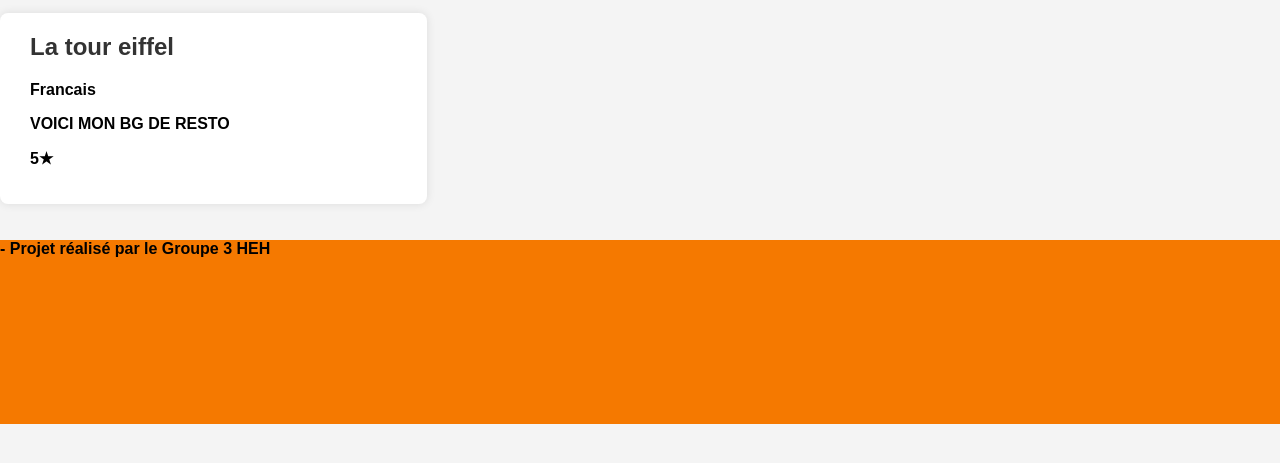
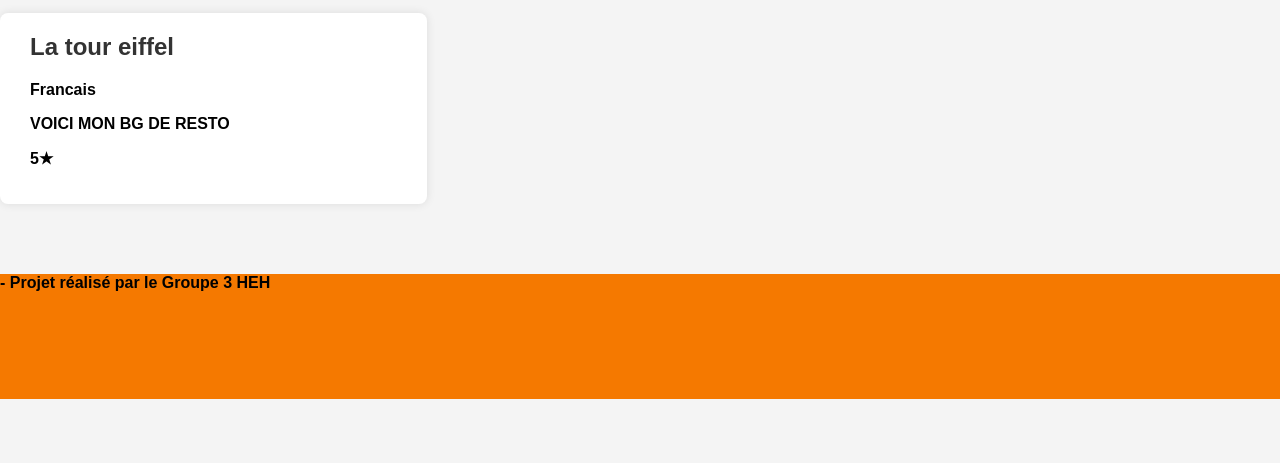
Before and after one commit to Blxtch/gitGroupe3SemaineProjetInter, a PHP site: page / in a window 1280 px wide. Shown: the part 274-737 px from the top of the page. Run offline with PHP 8.4, Linux system fonts and the light colour scheme; the visitor is signed in with stand-in values (Sample User, id 1); data comes from the database, SQL or seed files in the repository.

Commit message:
css debug

```diff
--- a/css/styleAccueil.css
+++ b/css/styleAccueil.css
@@ -16,6 +16,7 @@ header img{
 main{
     display:grid;
     grid-template-columns: 1fr 1fr 1fr;
+    margin-bottom: 50px;
 }
 
 
@@ -47,5 +48,5 @@ footer{
     background-color: #f57900;
     margin: 0;
     padding: 0;
-    padding-bottom:150px ;
+    padding-bottom: 91px ;
 }
```
